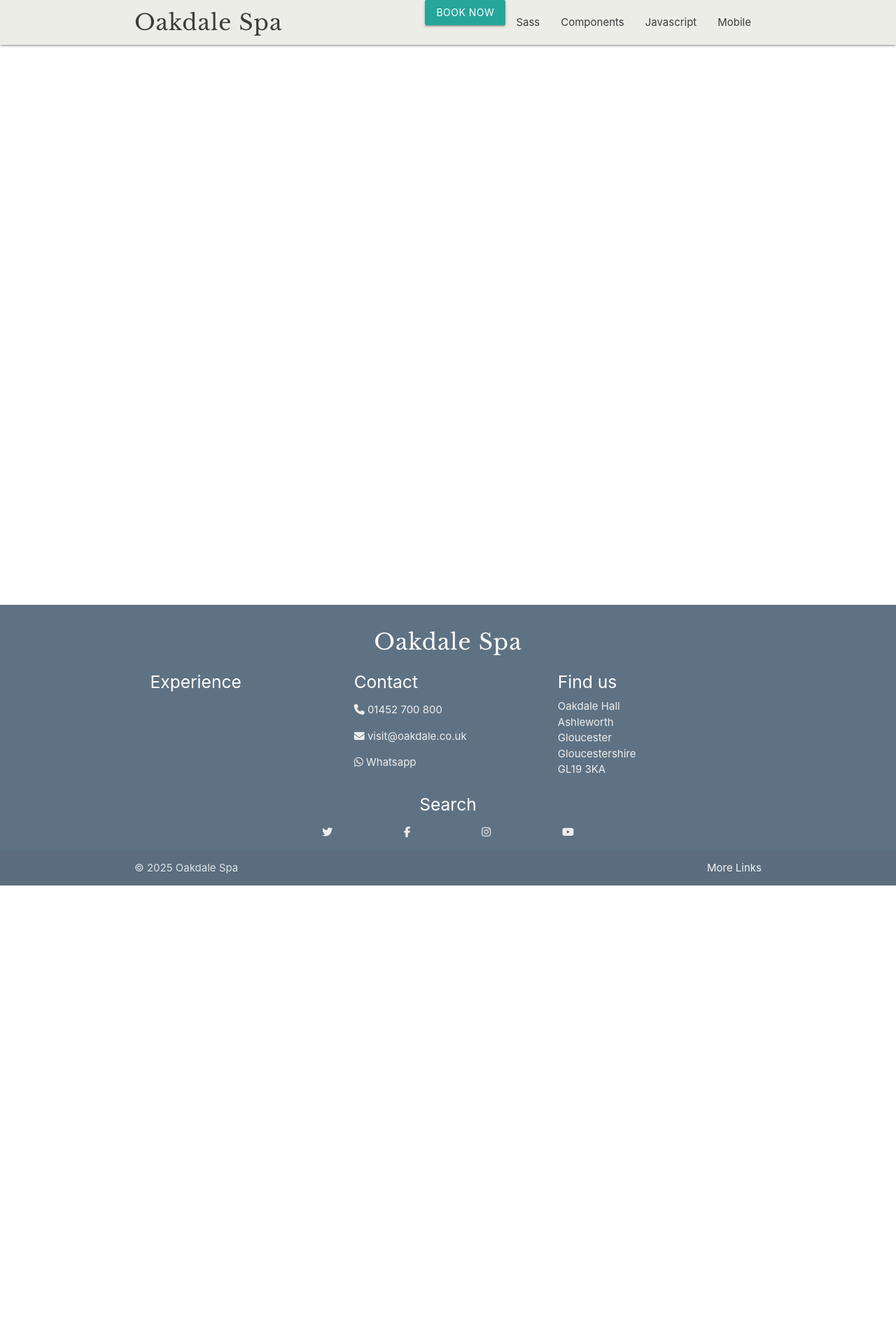
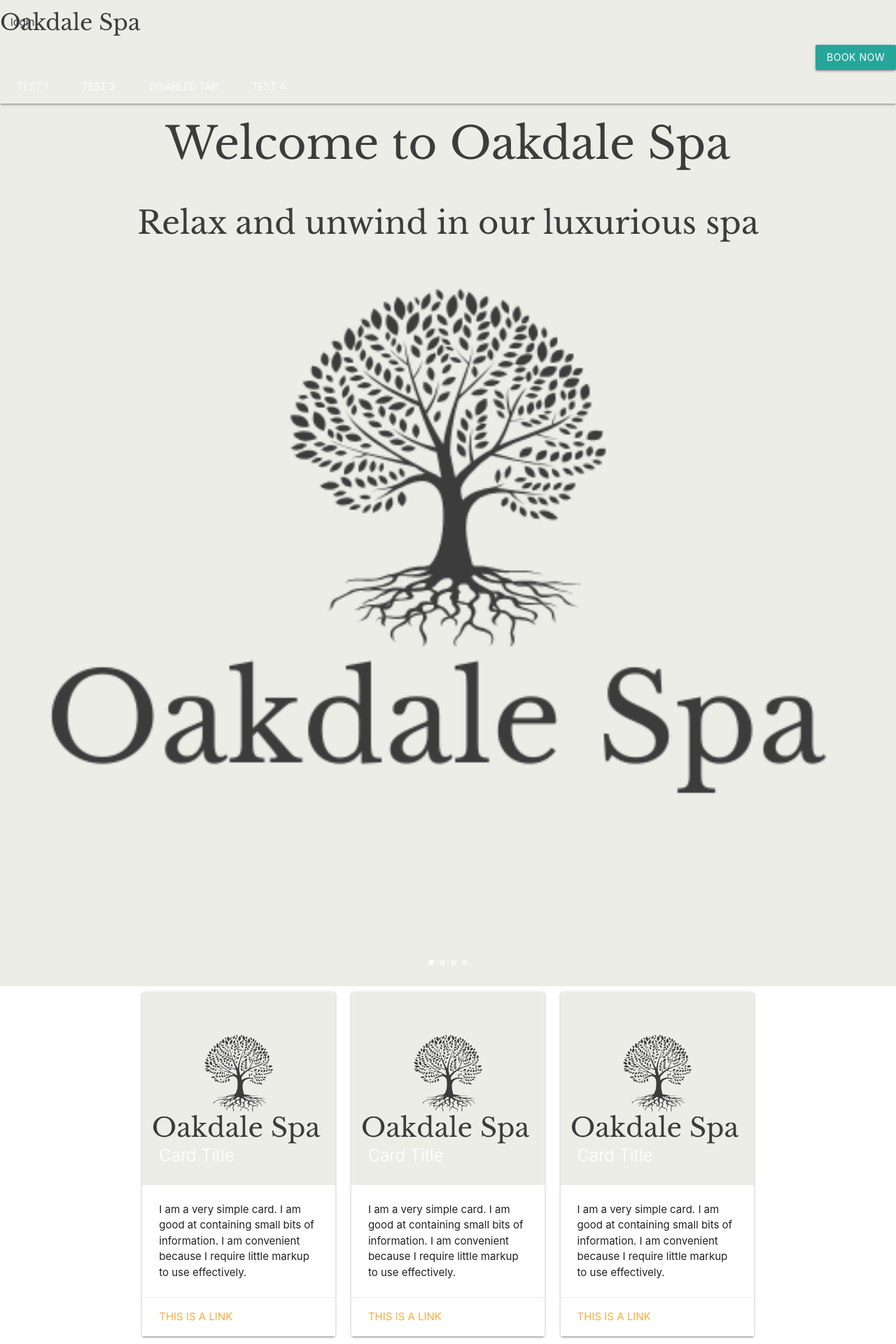
Before and after one commit to kash-dotcom/oakdale, a Django app: page / in a window 1280 px wide. Shown: the top 1920 px of the page at 70% size. Before the commit the page ends 1265 px from the top, so only its background shows below. Run offline with Django 5.2, Linux system fonts and the light colour scheme; some libraries are stand-ins or nearby versions.

Commit message:
Create base and index.html with placeholder images using Materialize navbar & carousel
- Add base.html template with Materialize CSS for the navbar
- Create index.html template with placeholder images
- Implement Materialize carousel in index.html
- Include necessary static files and scripts

```diff
--- a/guest/templates/guest/index.html
+++ b/guest/templates/guest/index.html
@@ -1 +1,81 @@
 {% extends "base.html" %}
+
+{% block content %}
+<div class="welcome">
+    <div class="container title">
+        <h1 class="center-align">Welcome to Oakdale Spa</h1>
+        <p class="center-align">Relax and unwind in our luxurious spa</p>
+    </div>
+    <div class="carousel carousel-slider">
+        <a class="carousel-item" href="#one!"><img src="static/img/oakdale_square_logo.png"></a>
+        <a class="carousel-item" href="#two!"><img src="static/img/oakdale_square_logo.png"></a>
+        <a class="carousel-item" href="#three!"><img src="static/img/oakdale_square_logo.png"></a>
+        <a class="carousel-item" href="#four!"><img src="static/img/oakdale_square_logo.png"></a>
+    </div>
+</div>
+<div class="container">
+    <div class="row">
+        <div class="col s12 l4">
+            <div class="card">
+                <div class="card-image">
+                    <img src="static/img/oakdale_square_logo.png">
+                    <span class="card-title">Card Title</span>
+                </div>
+                <div class="card-content">
+                    <p>I am a very simple card. I am good at containing small bits of information.
+                        I am convenient because I require little markup to use effectively.</p>
+                </div>
+                <div class="card-action">
+                    <a href="#">This is a link</a>
+                </div>
+            </div>
+        </div>
+        <div class="col s12 l4">
+            <div class="card">
+                <div class="card-image">
+                    <img src="static/img/oakdale_square_logo.png">
+                    <span class="card-title">Card Title</span>
+                </div>
+                <div class="card-content">
+                    <p>I am a very simple card. I am good at containing small bits of information.
+                        I am convenient because I require little markup to use effectively.</p>
+                </div>
+                <div class="card-action">
+                    <a href="#">This is a link</a>
+                </div>
+            </div>
+        </div>
+        <div class="col s12 l4">
+            <div class="card">
+                <div class="card-image">
+                    <img src="static/img/oakdale_square_logo.png">
+                    <span class="card-title">Card Title</span>
+                </div>
+                <div class="card-content">
+                    <p>I am a very simple card. I am good at containing small bits of information.
+                        I am convenient because I require little markup to use effectively.</p>
+                </div>
+                <div class="card-action">
+                    <a href="#">This is a link</a>
+                </div>
+            </div>
+        </div>
+        <div class="col s12 l4">
+            <div class="card">
+                <div class="card-image">
+                    <img src="static/img/oakdale_square_logo.png">
+                    <span class="card-title">Card Title</span>
+                </div>
+                <div class="card-content">
+                    <p>I am a very simple card. I am good at containing small bits of information.
+                        I am convenient because I require little markup to use effectively.</p>
+                </div>
+                <div class="card-action">
+                    <a href="#">This is a link</a>
+                </div>
+            </div>
+        </div>
+    </div>
+</div>
+
+{% endblock %}
--- a/spa_experience/urls.py
+++ b/spa_experience/urls.py
@@ -21,4 +21,5 @@
 urlpatterns = [
     path('', guest_views.index, name='index'),
     path('admin/', admin.site.urls),
+    path("accounts/", include("allauth.urls")),
 ]
--- a/static/css/style.css
+++ b/static/css/style.css
@@ -1,6 +1,29 @@
-.nav-wrapper {
+nav .nav-wrapper {
+  display: flex;
   background-color: #edede8;
   height: 169%;
+}
+
+.welcome {
+  display: flex;
+  flex-direction: row-reverse;
+  justify-content: center;
+}
+
+h1, h2, h3, h4, h5, h6 {
+  font-family: libre baskerville, serif;
+}
+
+.carousel {
+  position: relative;
+}
+
+.title {
+  position: absolute;
+  color: #3c3c3c;
+  font-family: libre baskerville;
+  font-size: 3rem;
+  z-index: 1;
 }
 
 nav {
@@ -15,6 +38,8 @@
   color: #3c3c3c;
 }
 
+
+
 /* https://matthewjamestaylor.com/bottom-footer#solution */
 .main-content {
     display:grid;
@@ -22,13 +47,16 @@
     grid-template-columns:100%;
 
     /* fallback height */
-    min-height:100vh;
+    /* min-height:100vh; */
 
     /* new small viewport height for modern browsers */
-    min-height:100svh;
+    /* min-height:100svh; */
+
+    margin-top: 65px;
  }
 
 nav .brand-logo {
+    max-height: 100%;
     font-family: libre baskerville;
     color: #3c3c3c;
 }
@@ -57,3 +85,9 @@
     margin-inline-start: 28%;
     margin-inline-end: 28%;
 }
+
+@media screen and (max-width: 530px) {
+  nav .brand-logo {
+    font-size: 1.5rem;
+  }
+}
--- a/static/js/scripts.js
+++ b/static/js/scripts.js
@@ -1,10 +1,12 @@
-document.addEventListener('DOMContentLoaded', function() {
-    var elems = document.querySelectorAll('.sidenav');
-    var instances = M.Sidenav.init(elems, options);
-  });
-
-  // Or with jQuery
+  // sidenav
 
   $(document).ready(function(){
     $('.sidenav').sidenav();
   });
+
+  // carousel
+
+  $('.carousel.carousel-slider').carousel({
+    fullWidth: true,
+    indicators: true
+  });
--- a/templates/base.html
+++ b/templates/base.html
@@ -1,5 +1,9 @@
 {% load static %}
+
 {% url 'home' as home %}
+{% url 'account_login' as login_url %}
+{% url 'account_signup' as signup_url %}
+{% url 'account_logout' as logout_url %}
 
 <!DOCTYPE html>
 <html lang="en">
@@ -20,12 +24,17 @@
 
     <!-- Materialize -->
     <link href="https://fonts.googleapis.com/icon?family=Material+Icons" rel="stylesheet">
+
     <!-- Compiled and minified CSS -->
-    <link rel="stylesheet" type="text/css" href="https://cdnjs.cloudflare.com/ajax/libs/materialize/1.0.0/css/materialize.min.css">
+    <link rel="stylesheet" type="text/css"
+        href="https://cdnjs.cloudflare.com/ajax/libs/materialize/1.0.0/css/materialize.min.css">
+
     <!-- Custom CSS -->
     <link rel="stylesheet" type="text/css" href="{% static 'css/style.css' %}" />
+
     <!--Font Awesome-->
     <script src="https://kit.fontawesome.com/07c4d71445.js" crossorigin="anonymous"></script>
+
     <!-- jquery-->
     <script src="https://code.jquery.com/jquery-3.6.0.min.js"></script>
 
@@ -34,40 +43,43 @@
 <body>
     <header>
         <div class="navbar-fixed">
-            <nav>
-                <div class="container">
+            <nav class="nav-extended">
                 <div class="nav-wrapper">
-                        <a href="#!" class="brand-logo logo">Oakdale Spa</a>
-                        <a href="#" data-target="mobile-demo" class="sidenav-trigger"><i
-                                class="material-icons">menu</i></a>
-                        <ul class="right hide-on-med-and-down">
-                            <li><a href="sass.html">Sass</a></li>
-                            <li><a href="badges.html">Components</a></li>
-                            <li><a href="collapsible.html">Javascript</a></li>
-                            <li><a href="mobile.html">Mobile</a></li>
+                  <a href="#" class="brand-logo">Oakdale Spa</a>
+                  <a href="#" data-target="mobile-demo" class="sidenav-trigger"><i class="material-icons">menu</i></a>
+                  <ul id="nav-mobile" class="right hide-on-med-and-down">
+                    <li><a href="#">login</a></li>
+                    <li><a href="#"></a></li>
                   </ul>
-                        <a class="waves-effect waves-light btn right valign-wrapper">Book now</a>
                 </div>
+                <div><a class="waves-effect waves-light btn right valign-wrapper">Book now</a></div>
+                <div class="nav-content">
+                  <ul class="tabs tabs-transparent">
+                    <li class="tab"><a href="#test1">Test 1</a></li>
+                    <li class="tab"><a class="active" href="#test2">Test 2</a></li>
+                    <li class="tab disabled"><a href="#test3">Disabled Tab</a></li>
+                    <li class="tab"><a href="#test4">Test 4</a></li>
+                  </ul>
                 </div>
               </nav>
 
               <ul class="sidenav" id="mobile-demo">
                 <li><a href="sass.html">Sass</a></li>
                 <li><a href="badges.html">Components</a></li>
-                <li><a href="collapsible.html">Javascript</a></li>
-                <li><a href="mobile.html">Mobile</a></li>
+                <li><a href="collapsible.html">JavaScript</a></li>
               </ul>
 
-        </div>
+              <div id="test1" class="col s12">Test 1</div>
+              <div id="test2" class="col s12">Test 2</div>
+              <div id="test3" class="col s12">Test 3</div>
+              <div id="test4" class="col s12">Test 4</div>
         </div>
     </header>
-    <main>
-        <div class="container">
-            <div class="main-content">
+    <main class="main-content">
                 {% block content %}
+
                 {% endblock %}
-            </div>
-        </div>
+
     </main>
     <footer class="page-footer">
         <div class="container">
```
Also changed, not shown: static/img/oakdale_landscape_logo.png (added), static/img/oakdale_square_logo.png (added), 1 other file. Lines whose indentation alone changed are shown as unchanged.
